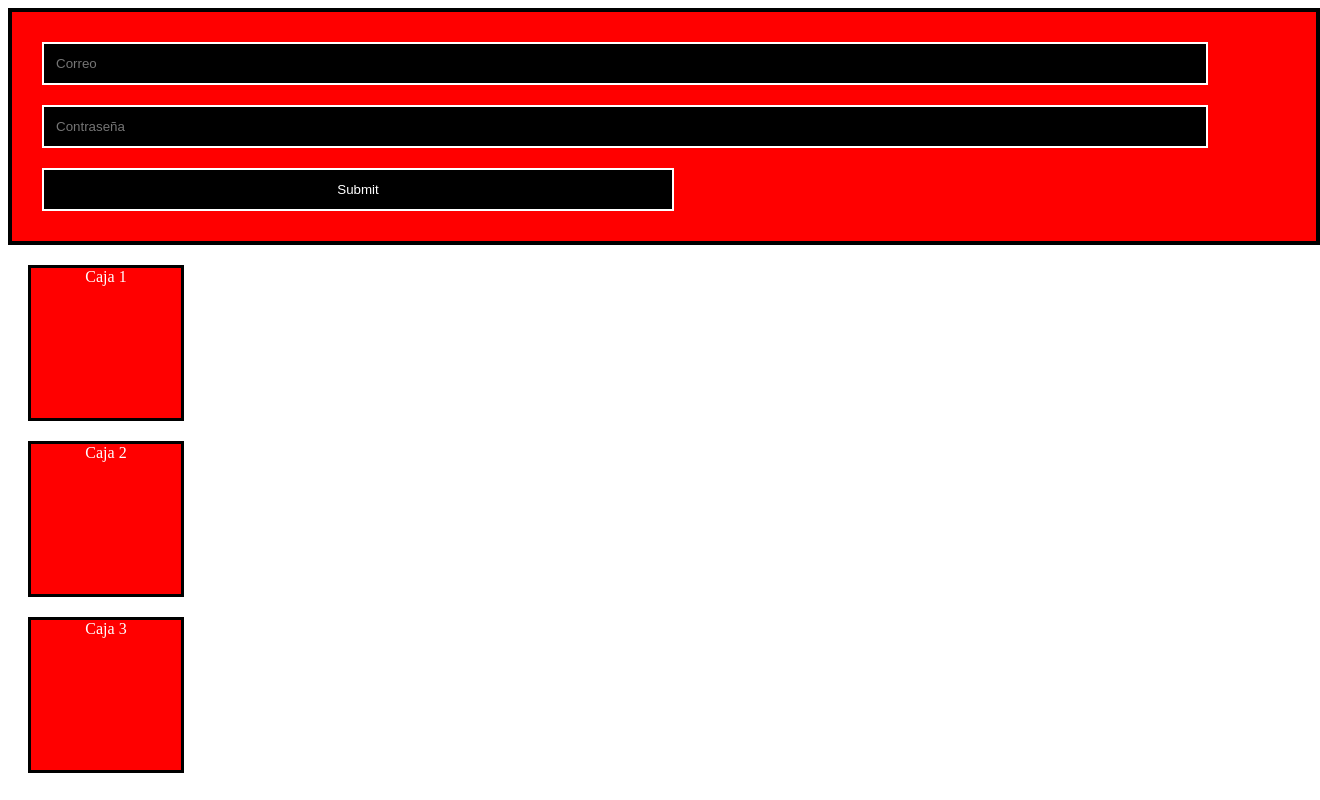
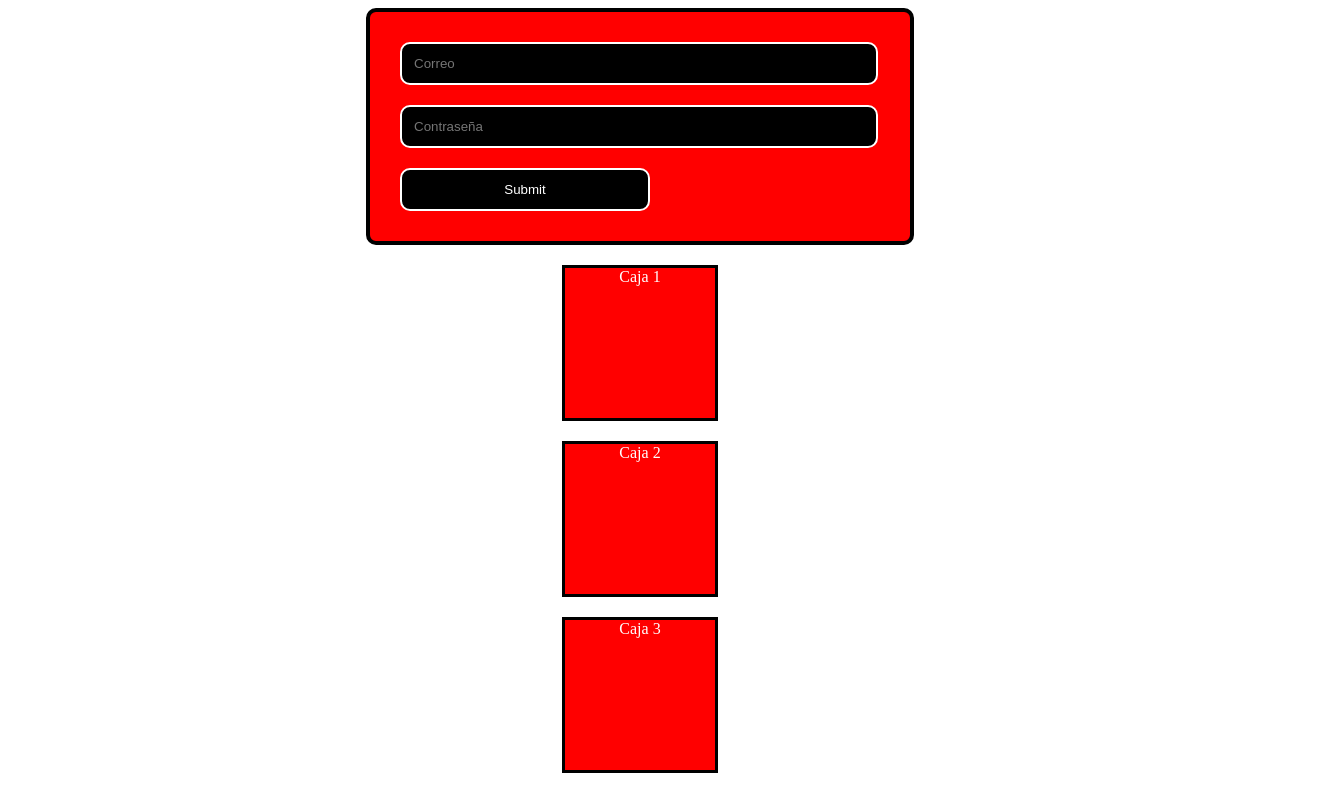
Before and after one commit to JonathanECH/Html-Css, a plain HTML site: page Css/padding y margin/index.html in a window 1280 px wide. Shown: the whole page, 1320 px wide, since content can reach past the window. Drawn offline with Linux system fonts and the light colour scheme.

Commit message:
Modifiqué la parpeta de sombras 'ahora se llama shades', también la carpeta de ejercicio 'ahora se llama exercise of shadow' y modifiqué angunos archivo css de estas carpetas.

```diff
--- a/Css/padding y margin/style-margin.css
+++ b/Css/padding y margin/style-margin.css
@@ -1,30 +1,61 @@
 .formulario {
     background: red;
-    width: 100%;/*El width es el ancho del elemento*/
-    padding: 20px;/*El padding es el espacio entre el contenido y el borde del elemento*/
-    border: black 4px solid;/*El border es el borde del elemento*/
+    /*El background es el color de fondo del elemento*/
+    color: white;
+    /*El color es el color del texto del elemento*/
+    max-width: 500px;
+    /*El max-width es el ancho máximo del elemento*/
+    width: 100%;
+    /*El width es el ancho del elemento*/
+    margin: auto;
+    /*El margin auto centra el elemento*/
+    padding: 20px;
+    /*El padding es el espacio entre el contenido y el borde del elemento*/
+    border: black 4px solid;
+    /*El border es el borde del elemento*/
+    border-radius: 10px;
+    /*El border-radius es el radio del borde del elemento*/
 }
+
 .formulario_input {
-    padding: 12px;/*El padding es el espacio entre el contenido y el borde del elemento*/
-    width: 90%;/*El width es el ancho del elemento*/
-    margin: 10px;/*El margin es el espacio entre el borde del elemento y los elementos adyacentes*/
-    border: 1px solid black;/*El border es el borde del elemento*/
-    background: black;/*El background es el color de fondo del elemento*/
-    color: white;/*El color es el color del texto del elemento*/
-    border : white 2px solid;/*El border es el borde del elemento*/
+    padding: 12px;
+    /*El padding es el espacio entre el contenido y el borde del elemento*/
+    width: 90%;
+    /*El width es el ancho del elemento*/
+    margin: 10px;
+    /*El margin es el espacio entre el borde del elemento y los elementos adyacentes*/
+    background: black;
+    /*El background es el color de fondo del elemento*/
+    /*El color es el color del texto del elemento*/
+    border: white 2px solid;
+    /*El border es el borde del elemento*/
+    border-radius: 10px;
+    /*El border-radius es el radio del borde del elemento*/
 
 }
+
 .formulario_button {
-    width: 50%;/*El width es el ancho del elemento*/
-    color: white;/*El color es el color del texto del elemento*/
-    border : white 2px solid;/*El border es el borde del elemento*/
+    width: 50%;
+    /*El width es el ancho del elemento*/
+    color: white;
+    /*El color es el color del texto del elemento*/
+    border: white 2px solid;
+    /*El border es el borde del elemento*/
 }
+
 .box {
-    background: red;/*El background es el color de fondo del elemento*/
-    width: 150px;/*El width es el ancho del elemento*/
-    height: 150px;/*El height es la altura del elemento*/
-    margin: 20px;/*El margin es el espacio entre el borde del elemento y los elementos adyacentes*/
-    border: 3px solid black;/*El border es el borde del elemento*/
-    text-align: center ;/*El text-align es la alineación del texto dentro del elemento*/
-    color: white;/*El color es el color del texto del elemento*/
+    background: red;
+    /*El background es el color de fondo del elemento*/
+    width: 150px;
+    /*El width es el ancho del elemento*/
+    height: 150px;
+    /*El height es la altura del elemento*/
+    margin: 20px auto;
+    /*El margin 20px auto centrar el elemento horizontalmente y añadir un margen de 20px arriba y abajo*/
+    border: 3px solid black;
+    /*El border es el borde del elemento*/
+    text-align: center;
+    /*El text-align es la alineación del texto dentro del elemento*/
+    color: white;
+    /*El color es el color del texto del elemento*/
 }
```
Also changed, not shown: Css/Shades/index.html (renamed from Css/Sombras/index.html, +1 -1 lines), Css/Shades/style.css (renamed from Css/Sombras/style.css), Css/padding y margin/Exercise of shadow/Ejercicio.html (renamed from Css/padding y margin/ejercicio/Ejercicio.html), Css/padding y margin/Exercise of shadow/style.css (renamed from Css/padding y margin/ejercicio/style.css).
